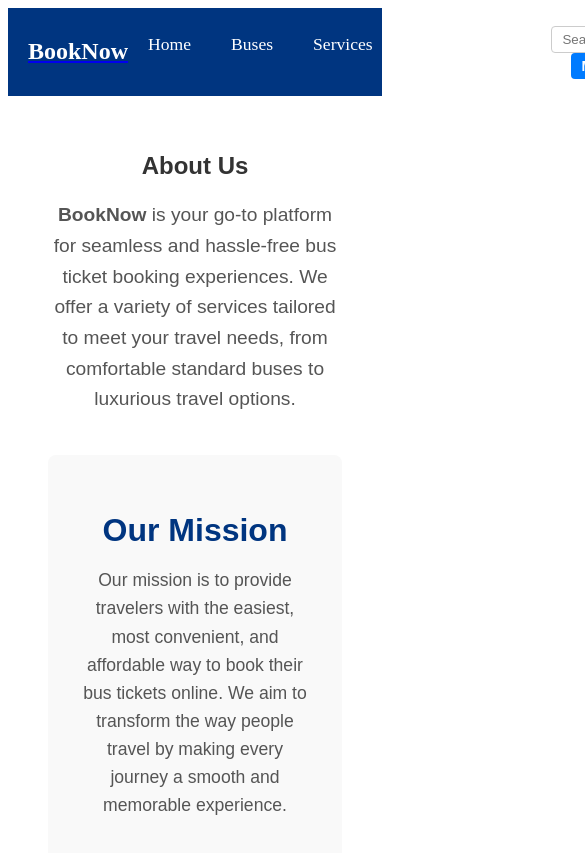
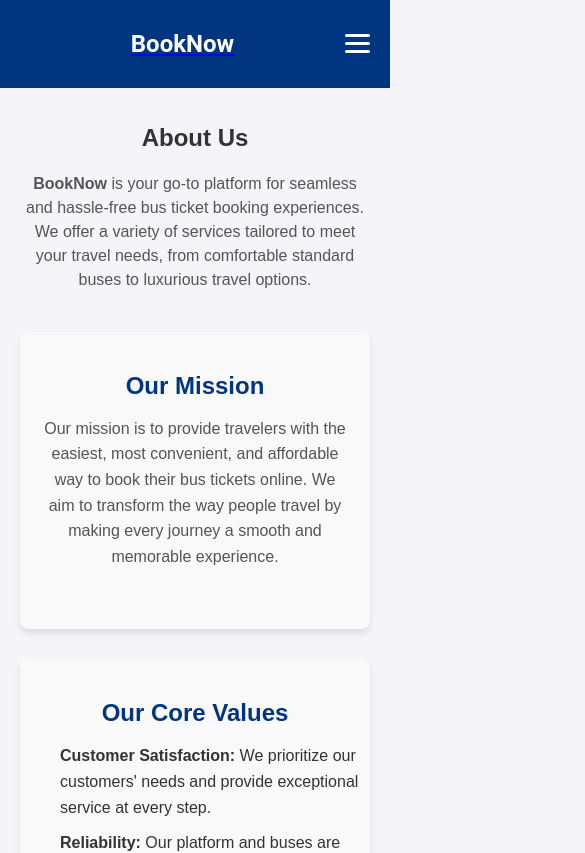
Before and after one commit to Saipradyumnagoud/Bus-booking-portal, a React (Create React App) app in the folder frontend/: page /about in a window 390 px wide. Shown: the top 853 px of the page, 585 px wide, since content can reach past the window. Built offline with nearby package versions, Linux system fonts and the light colour scheme.

Commit message:
added personal information page

```diff
--- a/frontend/src/App.js
+++ b/frontend/src/App.js
@@ -15,6 +15,7 @@ import Login from "./Components/Login/Login.jsx";
 import BookNow from "./Components/Booknow/Booknow.jsx";
 import MyAccount from "./Components/MyAccount/MyAccount.jsx";
 import ChangePassword from "./Components/ChangePassword/ChangePassword.jsx";
+import PersonalInformation from "./Components/PersonalInformation/PersonalInformation.jsx";
 const App = () => {
   return (
     <Router>
@@ -34,6 +35,7 @@ const App = () => {
           <Route path="/booknow" element={<BookNow />} />
           <Route path="/myaccount" element={<MyAccount />} />
           <Route path="/changepassword" element={<ChangePassword />} />
+          <Route path="/personalinformation" element={<PersonalInformation />} />
           <Route path="*" element={<h1>404 - Page Not Found</h1>} />
         </Routes>
       </main>
--- a/frontend/src/Components/About/About.css
+++ b/frontend/src/Components/About/About.css
@@ -1,7 +1,10 @@
+/* General Styles for the About Section */
 .about-container {
   font-family: Arial, sans-serif;
   color: #333;
   padding: 40px;
+  max-width: 1200px;
+  margin: 0 auto;
 }
 
 h1 {
@@ -19,19 +22,26 @@
   line-height: 1.6;
 }
 
-  .mission, .values, .history {
+.mission,
+.values,
+.history {
   background-color: #f9f9f9;
   padding: 30px;
   border-radius: 8px;
+  box-shadow: 0 4px 6px rgba(0, 0, 0, 0.1);
 }
 
-  .mission h2, .values h2, .history h2 {
+.mission h2,
+.values h2,
+.history h2 {
   font-size: 2rem;
   color: #003580;
   margin-bottom: 15px;
 }
 
-  .mission p, .values ul, .history p {
+.mission p,
+.values ul,
+.history p {
   font-size: 1.1rem;
   line-height: 1.6;
 }
@@ -54,11 +64,13 @@
   display: flex;
   justify-content: space-around;
   gap: 30px;
+  flex-wrap: wrap;
 }
 
 .team-member {
   text-align: center;
   max-width: 300px;
+  margin: 20px 0;
 }
 
 .team-member h3 {
@@ -75,13 +87,88 @@
   font-weight: bold;
 }
 
+/* Responsive styles for screens below 1024px */
+@media screen and (max-width: 1024px) {
+  .about-container {
+    padding: 30px;
+  }
+
+  h1 {
+    font-size: 2.5rem;
+  }
+
+  section {
+    margin-bottom: 30px;
+  }
+
+  .mission,
+  .values,
+  .history {
+    padding: 25px;
+  }
+
+  .mission h2,
+  .values h2,
+  .history h2 {
+    font-size: 1.8rem;
+  }
+
+  .team-members {
+    gap: 20px;
+  }
+
+  .team-member {
+    max-width: 250px;
+  }
+}
+
+/* Responsive styles for screens below 768px (mobile) */
 @media screen and (max-width: 768px) {
+  .about-container {
+    padding: 20px;
+  }
+
+  h1 {
+    font-size: 2rem;
+    margin-bottom: 15px;
+  }
+
+  .about-intro p {
+    font-size: 1rem;
+    line-height: 1.5;
+  }
+
+  .mission,
+  .values,
+  .history {
+    padding: 20px;
+  }
+
+  .mission h2,
+  .values h2,
+  .history h2 {
+    font-size: 1.5rem;
+    margin-bottom: 10px;
+  }
+
+  .mission p,
+  .values ul,
+  .history p {
+    font-size: 1rem;
+  }
+
+  .values ul li {
+    font-size: 1rem;
+    margin-bottom: 10px;
+  }
+
   .team-members {
     flex-direction: column;
     align-items: center;
   }
 
   .team-member {
-      margin-bottom: 30px;
+    max-width: 100%;
+    margin-bottom: 20px;
   }
 }
--- a/frontend/src/Components/Footer/Footer.css
+++ b/frontend/src/Components/Footer/Footer.css
@@ -93,9 +93,37 @@
   margin: 0;
 }
 
+/* Responsive Styles for Mobile Devices (max-width: 768px) */
 @media (max-width: 768px) {
   .footer-content {
     flex-direction: column;
     align-items: center;
+    text-align: center; /* Ensures center alignment of items */
+  }
+
+  .footer-left,
+  .footer-links,
+  .footer-social {
+    max-width: 100%;
+    margin-bottom: 20px; /* Ensures proper spacing between sections */
+  }
+
+  .footer-left h3,
+  .footer-links h4,
+  .footer-social h4 {
+    font-size: 1.8rem; /* Reduces heading size for smaller screens */
+  }
+
+  .footer-left p,
+  .footer-links a {
+    font-size: 0.9rem; /* Adjusts text size for better readability */
+  }
+
+  .social-icons a {
+    font-size: 1.3rem; /* Smaller social icon size on mobile */
+  }
+
+  .footer-bottom {
+    font-size: 0.9rem; /* Reduces font size for footer bottom on small screens */
   }
 }
--- a/frontend/src/Components/MyAccount/MyAccount.jsx
+++ b/frontend/src/Components/MyAccount/MyAccount.jsx
@@ -40,7 +40,7 @@ const MyAccount = () => {
       <div className="sidebar">
         <h3>Account</h3>
         <ul>
-          <li><Link to="/account">Personal Information</Link></li>
+          <li><Link to="/personalinformation">Personal Information</Link></li>
           <li><Link to="/changepassword">Change Password</Link></li>
           <li><Link to="/settings">Settings</Link></li>
           <li><button onClick={handleLogout}>Logout</button></li>
--- a/frontend/src/Components/Navbar/Navbar.css
+++ b/frontend/src/Components/Navbar/Navbar.css
@@ -1,4 +1,4 @@
-/* Navbar styles */
+/* General Navbar Styles */
 .navbar {
   display: flex;
   justify-content: space-between;
@@ -95,31 +95,6 @@
   margin-left: 20px;
 }
 
-  .auth-buttons button {
-    padding: 5px 10px;
-    border: none;
-    border-radius: 4px;
-    cursor: pointer;
-    font-weight: bold;
-  }
-
-  .btn-login {
-    background-color: white;
-    color: #003580;
-  }
-
-  .btn-login:hover {
-    background-color: #f0f0f0;
-  }
-
-  .btn-signup {
-    background-color: #ffcc00;
-    color: #003580;
-  }
-
-  .btn-signup:hover {
-    background-color: #e6b800;
-  }
 .btn-account {
   background-color: #007bff;
   color: white;
@@ -133,3 +108,61 @@
 .btn-account:hover {
   background-color: #0056b3;
 }
+
+/* Hamburger Button */
+.hamburger {
+  display: none;
+  flex-direction: column;
+  gap: 5px;
+  cursor: pointer;
+}
+
+.hamburger .bar {
+  width: 25px;
+  height: 3px;
+  background-color: white;
+  border-radius: 2px;
+}
+
+/* Mobile Styles */
+@media (max-width: 768px) {
+  .navbar {
+    flex-wrap: wrap;
+    justify-content: space-between;
+  }
+
+  .navbar-left {
+    flex: 1;
+  }
+
+  .hamburger {
+    display: flex;
+  }
+
+  .navbar-center {
+    display: none;
+    flex-direction: column;
+    width: 100%;
+    background-color: #003580;
+    padding: 10px 0;
+  }
+
+  .navbar-center.open {
+    display: flex;
+  }
+
+  .nav-links {
+    flex-direction: column;
+    gap: 15px;
+    align-items: center;
+    padding: 0;
+  }
+
+  .search-bar {
+    margin: 15px 0;
+  }
+
+  .auth-buttons {
+    justify-content: center;
+  }
+}
--- a/frontend/src/Components/Navbar/Navbar.jsx
+++ b/frontend/src/Components/Navbar/Navbar.jsx
@@ -1,8 +1,14 @@
-import React from "react";
+import React, { useState } from "react";
 import { Link } from "react-router-dom";
 import "./Navbar.css";
 
 const Navbar = () => {
+  const [isMobileMenuOpen, setMobileMenuOpen] = useState(false);
+
+  const toggleMobileMenu = () => {
+    setMobileMenuOpen(!isMobileMenuOpen);
+  };
+
   return (
     <header>
       <nav className="navbar">
@@ -11,23 +17,28 @@ const Navbar = () => {
             <h1 className="navbar-brand">BookNow</h1>
           </Link>
         </div>
-        <div className="navbar-center">
+        <div className="navbar-right">
+          <div className="hamburger" onClick={toggleMobileMenu}>
+            <span className="bar"></span>
+            <span className="bar"></span>
+            <span className="bar"></span>
+          </div>
+        </div>
+        <div className={`navbar-center ${isMobileMenuOpen ? "open" : ""}`}>
           <ul className="nav-links">
-            <li><Link to="/">Home</Link></li>
-            <li><Link to="/buses">Buses</Link></li>
+            <li><Link to="/" onClick={() => setMobileMenuOpen(false)}>Home</Link></li>
+            <li><Link to="/buses" onClick={() => setMobileMenuOpen(false)}>Buses</Link></li>
             <li className="dropdown">
-              <Link to="/services">Services</Link>
+              <Link to="/services" onClick={() => setMobileMenuOpen(false)}>Services</Link>
               <div className="dropdown-menu">
-                <Link to="/cancellationpolicies">Cancellation Policy</Link>
-                <Link to="/travelinsurance">Travel Insurance</Link>
-                <Link to="/offers">Offers</Link>
+                <Link to="/cancellationpolicies" onClick={() => setMobileMenuOpen(false)}>Cancellation Policy</Link>
+                <Link to="/travelinsurance" onClick={() => setMobileMenuOpen(false)}>Travel Insurance</Link>
+                <Link to="/offers" onClick={() => setMobileMenuOpen(false)}>Offers</Link>
               </div>
             </li>
-            <li><Link to="/contact">Contact</Link></li>
-            <li><Link to="/about">About</Link></li>
+            <li><Link to="/contact" onClick={() => setMobileMenuOpen(false)}>Contact</Link></li>
+            <li><Link to="/about" onClick={() => setMobileMenuOpen(false)}>About</Link></li>
           </ul>
-        </div>
-        <div className="navbar-right">
           <div className="search-bar">
             <input type="text" placeholder="Search buses, routes..." />
             <button>Search</button>
--- /dev/null
+++ b/frontend/src/Components/PersonalInformation/PersonalInformation.css
@@ -0,0 +1,69 @@
+body {
+    margin: 0;
+    font-family: 'Roboto', sans-serif;
+    background-color: #f4f4f9;
+  }
+
+  .personal-info-container {
+    display: flex;
+    justify-content: center;
+    align-items: center;
+    min-height: 100vh;
+    padding: 20px;
+    background: linear-gradient(135deg, #ece9e6, #ffffff);
+  }
+
+  .info-card {
+    background-color: #ffffff;
+    border-radius: 12px;
+    box-shadow: 0 8px 20px rgba(0, 0, 0, 0.1);
+    padding: 40px;
+    max-width: 500px;
+    width: 100%;
+    text-align: center;
+  }
+
+  .info-card h1 {
+    font-size: 28px;
+    color: #333333;
+    margin-bottom: 20px;
+    text-transform: capitalize;
+  }
+
+  .info-details {
+    text-align: left;
+  }
+
+  .info-details p {
+    font-size: 18px;
+    color: #555555;
+    margin: 10px 0;
+  }
+
+  .info-details p strong {
+    color: #333333;
+  }
+
+  .loading {
+    font-size: 18px;
+    color: #888888;
+  }
+
+  .error-message {
+    font-size: 18px;
+    color: #ff6b6b;
+  }
+
+  @media screen and (max-width: 768px) {
+    .info-card {
+      padding: 20px;
+    }
+
+    .info-card h1 {
+      font-size: 24px;
+    }
+
+    .info-details p {
+      font-size: 16px;
+    }
+  }
--- /dev/null
+++ b/frontend/src/Components/PersonalInformation/PersonalInformation.jsx
@@ -0,0 +1,45 @@
+import React, { useEffect, useState } from "react";
+import axios from "axios";
+import "./PersonalInformation.css";
+
+const PersonalInformation = () => {
+  const [userDetails, setUserDetails] = useState(null);
+  const [loading, setLoading] = useState(true);
+
+  useEffect(() => {
+    const fetchUserDetails = async () => {
+      try {
+        const email = localStorage.getItem("userEmail");
+        const response = await axios.get(`http://localhost:3000/userDetails?email=${email}`);
+        setUserDetails(response.data);
+      } catch (err) {
+        console.error("Failed to fetch user details:", err);
+      } finally {
+        setLoading(false);
+      }
+    };
+
+    fetchUserDetails();
+  }, []);
+
+  return (
+    <div className="personal-info-container">
+      <div className="info-card">
+        <h1>Personal Information</h1>
+        {loading ? (
+          <p className="loading">Loading your details...</p>
+        ) : userDetails ? (
+          <div className="info-details">
+            <p><strong>Name:</strong> {userDetails.name}</p>
+            <p><strong>Email:</strong> {userDetails.email}</p>
+            {/* Add additional user details if necessary */}
+          </div>
+        ) : (
+          <p className="error-message">Failed to load user details. Please try again.</p>
+        )}
+      </div>
+    </div>
+  );
+};
+
+export default PersonalInformation;
```
Also changed, not shown: frontend/src/Components/Contact/Contact.jsx (+5 -3 lines). Lines whose indentation alone changed are shown as unchanged.
